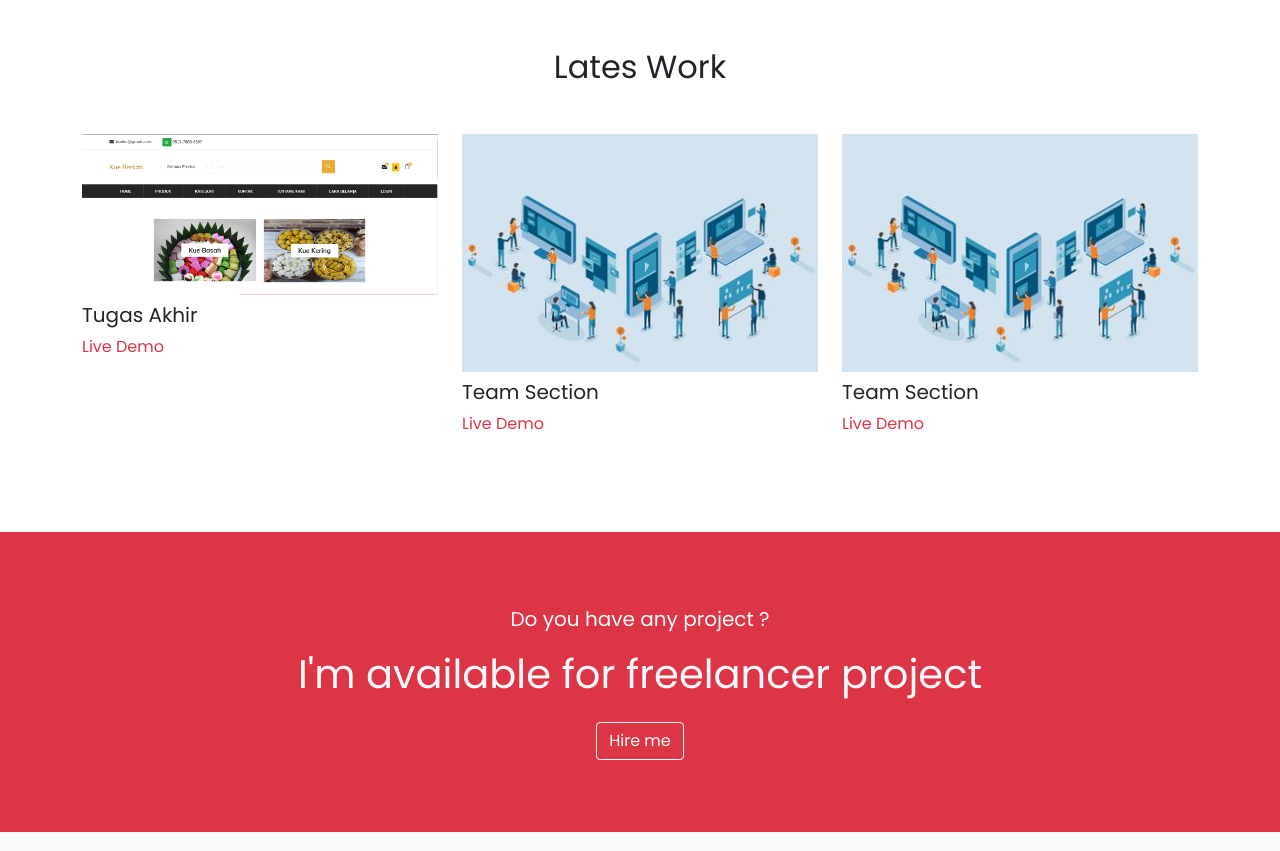
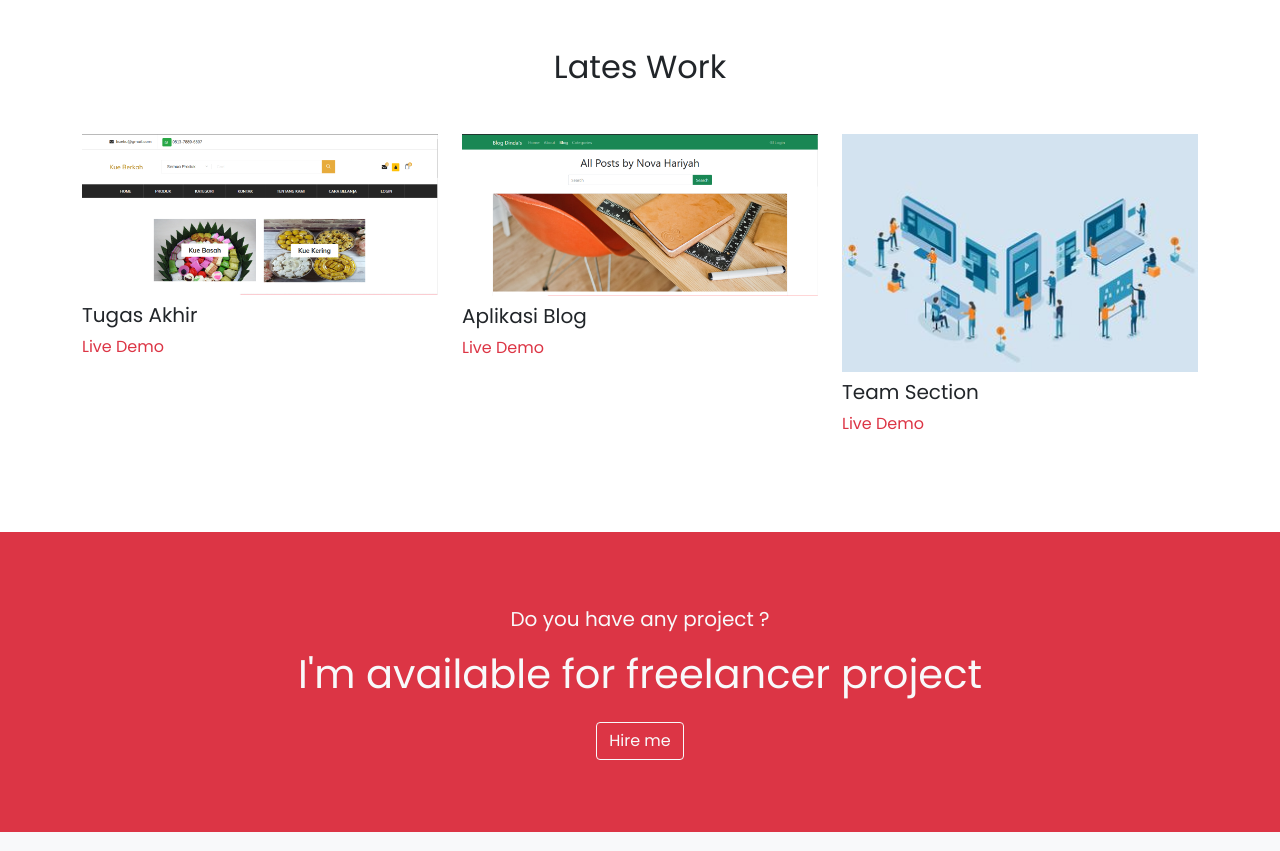
Before and after one commit to dindanurulmawardah/portofolio, a plain HTML site: page index.html in a window 1280 px wide. Shown: the part 2080-2931 px from the top of the page. Drawn offline with Linux system fonts and the light colour scheme.

Commit message:
'first commit'

```diff
--- a/index.html
+++ b/index.html
@@ -156,9 +156,9 @@
       </div>
       <div class="col-md-6 col-lg-4">
         <div class="portofolio-item">
-          <img src="img/artikel.jpg" class="w-100" alt="">
-          <h3 class="text-capitalize fs-5 my-2">team section</h3>
-          <p class="mb-4"><a href="#" class="text-danger text-decoration-none">Live Demo</a></p>
+          <img src="img/p2.PNG"  class="w-100" alt="">
+          <h3 class="text-capitalize fs-5 my-2">Aplikasi Blog</h3>
+          <p class="mb-4"><a href="https://vgsa.000webhostapp.com/" target="_blank" class="text-danger text-decoration-none">Live Demo</a></p>
         </div>
       </div>
       <div class="col-md-6 col-lg-4">
```
Also changed, not shown: img/p2.PNG (added).
